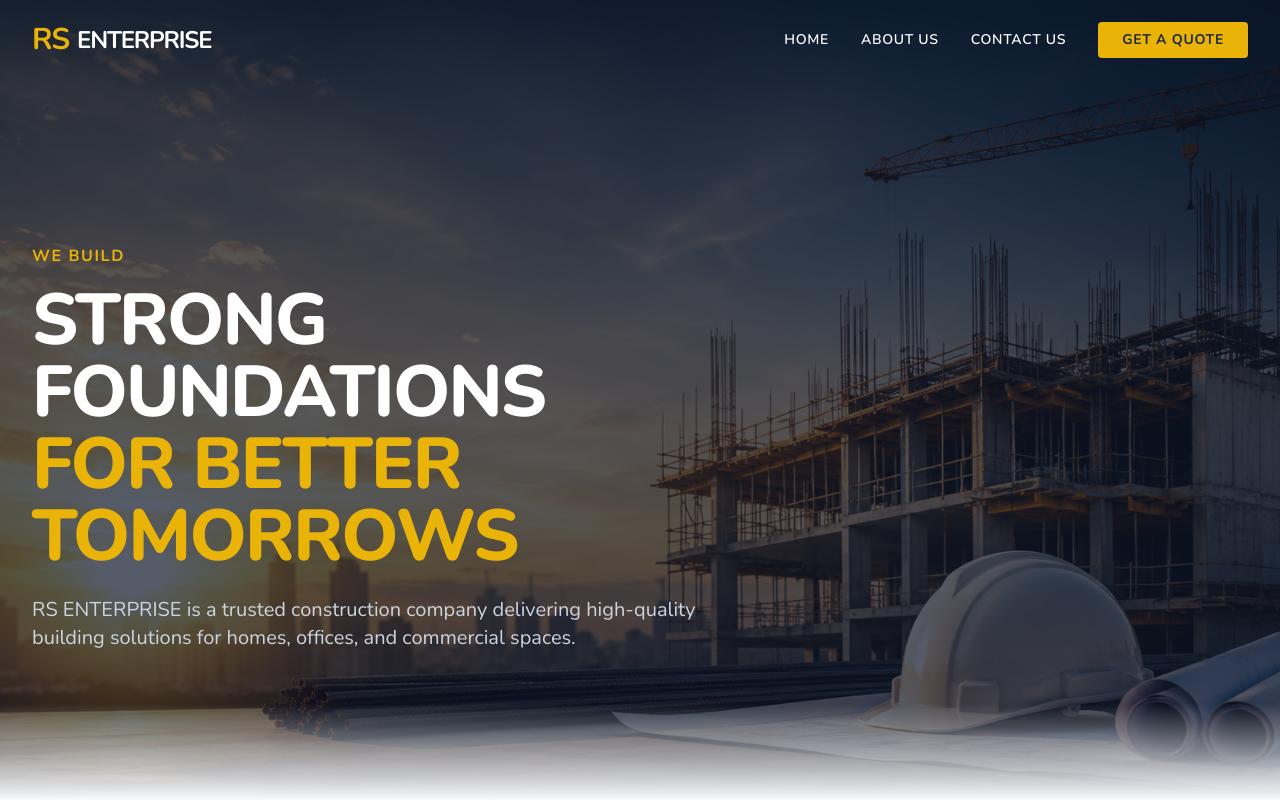
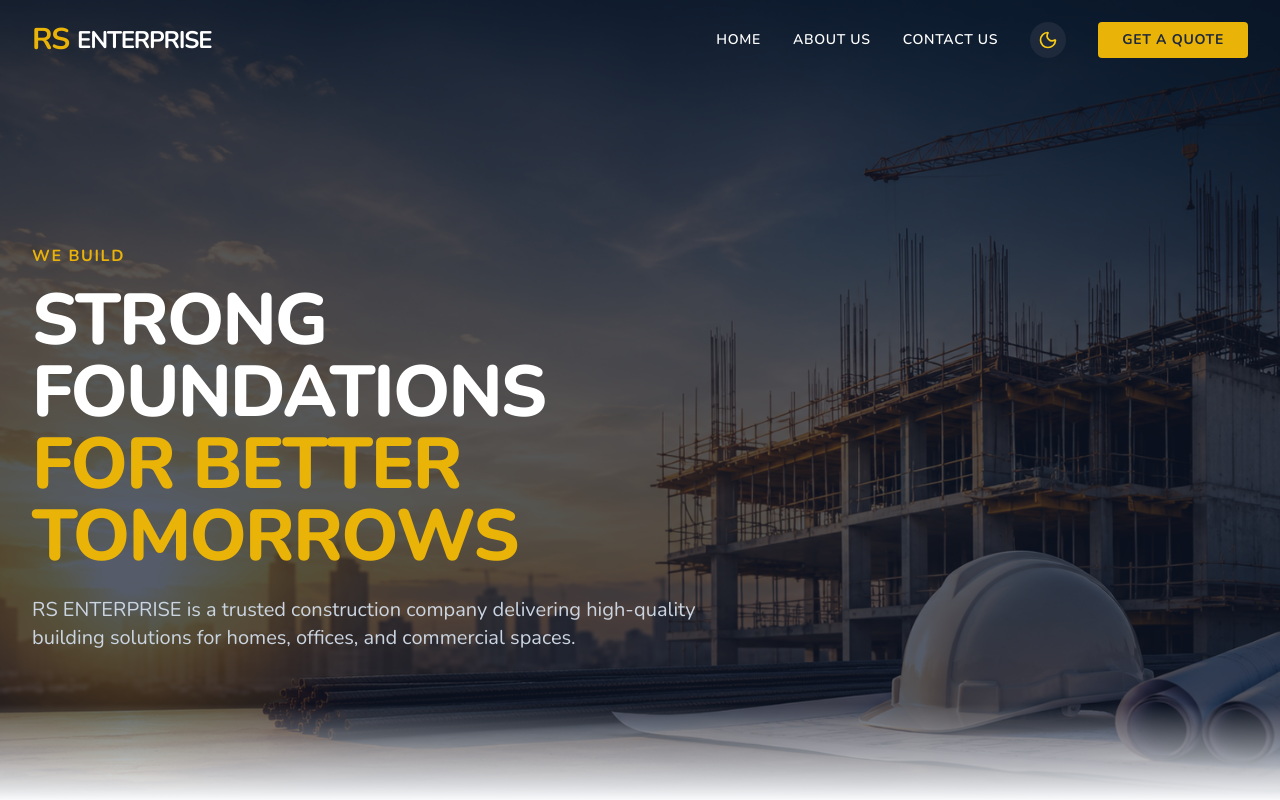
Before and after one commit to Rahulpal349/RS-Enterprise, a Next.js app: page / in a window 1280 px wide. Shown: the top 800 px of the page. Built offline with nearby package versions, Linux system fonts and the light colour scheme.

Commit message:
feat: implement ThemeProvider and Navbar components with dynamic theme toggling support

```diff
--- a/src/app/layout.tsx
+++ b/src/app/layout.tsx
@@ -3,6 +3,8 @@ import { Nunito } from "next/font/google";
 import "./globals.css";
 import Navbar from "@/components/Navbar";
 import Footer from "@/components/Footer";
+
+import { ThemeProvider } from "@/components/ThemeProvider";
 
 const nunito = Nunito({ subsets: ["latin"] });
 
@@ -19,9 +21,11 @@ export default function RootLayout({
   return (
     <html lang="en" className="scroll-smooth" suppressHydrationWarning>
       <body className={nunito.className}>
-        <Navbar />
-        {children}
-        <Footer />
+        <ThemeProvider>
+          <Navbar />
+          {children}
+          <Footer />
+        </ThemeProvider>
       </body>
     </html>
   );
--- a/src/components/Navbar.tsx
+++ b/src/components/Navbar.tsx
@@ -4,6 +4,7 @@ import Link from "next/link";
 import { usePathname } from "next/navigation";
 import { Menu, X } from "lucide-react";
 import { motion, AnimatePresence } from "framer-motion";
+import ThemeToggle from "./ThemeToggle";
 
 const navLinks = [
   { name: "Home", href: "/" },
@@ -26,7 +27,7 @@ export default function Navbar() {
 
   const isHome = pathname === "/";
   const navClass = (scrolled || !isHome)
-    ? "bg-secondary text-white shadow-lg"
+    ? "bg-secondary dark:bg-slate-950 text-white shadow-lg"
     : "bg-transparent text-white";
 
   return (
@@ -51,6 +52,7 @@ export default function Navbar() {
                 {link.name}
               </Link>
             ))}
+            <ThemeToggle />
             <Link
               href="/quote"
               className="bg-primary text-secondary px-6 py-2 rounded font-bold hover:bg-yellow-400 transition-colors uppercase tracking-wider text-sm flex items-center gap-2"
@@ -59,7 +61,8 @@ export default function Navbar() {
             </Link>
           </div>
 
-          <div className="md:hidden flex items-center">
+          <div className="md:hidden flex items-center gap-4">
+            <ThemeToggle />
             <button onClick={() => setIsOpen(!isOpen)} className="text-white hover:text-primary">
               {isOpen ? <X size={28} /> : <Menu size={28} />}
             </button>
@@ -73,7 +76,7 @@ export default function Navbar() {
             initial={{ opacity: 0, height: 0 }}
             animate={{ opacity: 1, height: "auto" }}
             exit={{ opacity: 0, height: 0 }}
-            className="md:hidden bg-secondary text-white"
+            className="md:hidden bg-secondary dark:bg-slate-900"
           >
             <div className="px-2 pt-2 pb-3 space-y-1 sm:px-3">
               {navLinks.map((link) => (
--- a/src/components/Stats.tsx
+++ b/src/components/Stats.tsx
@@ -5,17 +5,17 @@ import { CheckCircle, Users, Clock, Award } from "lucide-react";
 const stats = [
   {
     icon: <CheckCircle size={40} />,
-    value: "100+",
+    value: "10+",
     label: "Projects Completed",
   },
   {
     icon: <Users size={40} />,
-    value: "50+",
+    value: "10+",
     label: "Happy Clients",
   },
   {
     icon: <Clock size={40} />,
-    value: "10+",
+    value: "2+",
     label: "Years of Experience",
   },
   {
--- /dev/null
+++ b/src/components/ThemeProvider.tsx
@@ -0,0 +1,56 @@
+"use client";
+import { createContext, useContext, useEffect, useState } from "react";
+
+type Theme = "dark" | "light";
+
+type ThemeContextType = {
+  theme: Theme;
+  toggleTheme: () => void;
+};
+
+const ThemeContext = createContext<ThemeContextType | undefined>(undefined);
+
+export function ThemeProvider({ children }: { children: React.ReactNode }) {
+  const [theme, setTheme] = useState<Theme>("light");
+  const [mounted, setMounted] = useState(false);
+
+  useEffect(() => {
+    setMounted(true);
+    const storedTheme = localStorage.getItem("theme") as Theme | null;
+    if (storedTheme) {
+      setTheme(storedTheme);
+    } else if (window.matchMedia("(prefers-color-scheme: dark)").matches) {
+      setTheme("dark");
+    }
+  }, []);
+
+  useEffect(() => {
+    if (mounted) {
+      const root = window.document.documentElement;
+      if (theme === "dark") {
+        root.classList.add("dark");
+      } else {
+        root.classList.remove("dark");
+      }
+      localStorage.setItem("theme", theme);
+    }
+  }, [theme, mounted]);
+
+  const toggleTheme = () => {
+    setTheme(prev => (prev === "light" ? "dark" : "light"));
+  };
+
+  return (
+    <ThemeContext.Provider value={{ theme, toggleTheme }}>
+      {children}
+    </ThemeContext.Provider>
+  );
+}
+
+export const useTheme = () => {
+  const context = useContext(ThemeContext);
+  if (context === undefined) {
+    throw new Error("useTheme must be used within a ThemeProvider");
+  }
+  return context;
+};
--- /dev/null
+++ b/src/components/ThemeToggle.tsx
@@ -0,0 +1,17 @@
+"use client";
+import { useTheme } from "./ThemeProvider";
+import { Sun, Moon } from "lucide-react";
+
+export default function ThemeToggle() {
+  const { theme, toggleTheme } = useTheme();
+
+  return (
+    <button
+      onClick={toggleTheme}
+      className="p-2 rounded-full bg-slate-800 text-yellow-400 hover:bg-slate-700 transition-colors"
+      aria-label="Toggle Dark Mode"
+    >
+      {theme === "dark" ? <Sun size={20} /> : <Moon size={20} />}
+    </button>
+  );
+}
--- a/tailwind.config.ts
+++ b/tailwind.config.ts
@@ -1,6 +1,7 @@
 import type { Config } from "tailwindcss";
 
 const config: Config = {
+  darkMode: "class",
   content: [
     "./src/pages/**/*.{js,ts,jsx,tsx,mdx}",
     "./src/components/**/*.{js,ts,jsx,tsx,mdx}",
```
